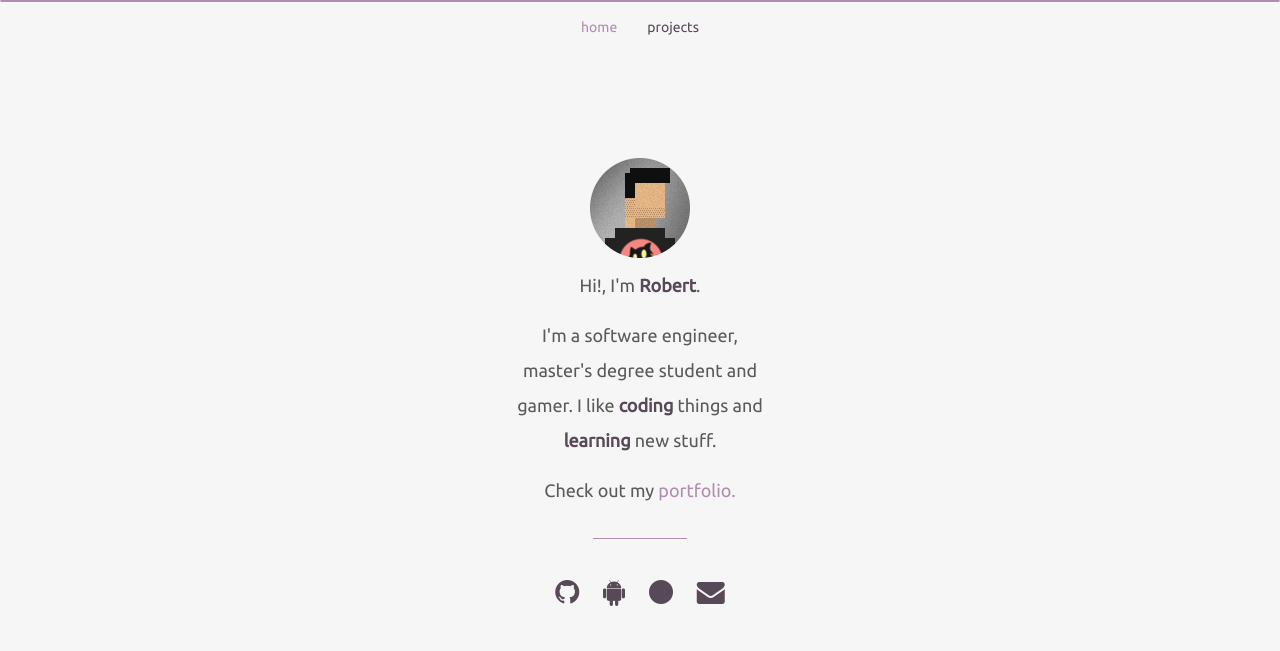
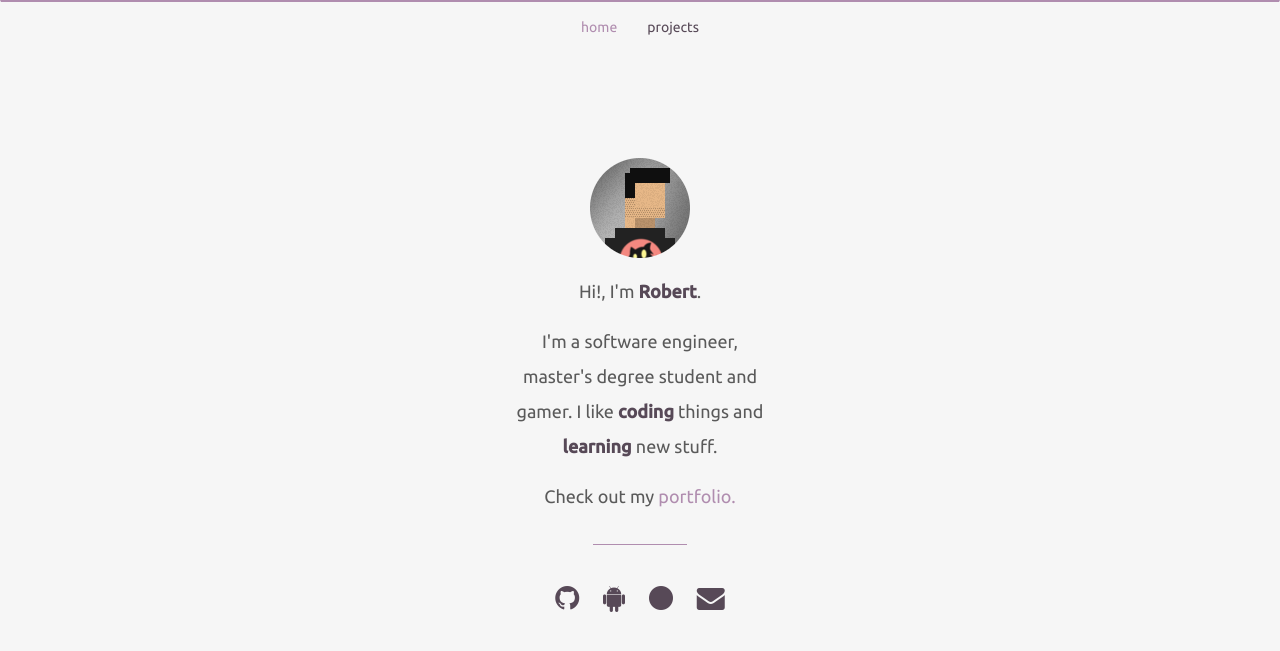
Before and after one commit to krovs/portfolio, a Jekyll site: the page built from index.html, in a window 1280 px wide. Shown: the top 651 px of the page. Built offline with Jekyll 4.4.1, drawn with Linux system fonts in a browser that asks for light colours; nearby versions of some CDN libraries.

Commit message:
Add font weight

```diff
--- a/_includes/head.html
+++ b/_includes/head.html
@@ -7,7 +7,7 @@
 
   <title>{% if page.title %}{{ page.title | escape }}{% else %}{{ site.title | escape }}{% endif %}</title>
   <meta name="description" content="{% if page.excerpt %}{{ page.excerpt | strip_html | strip_newlines | truncate: 160 }}{% else %}{{ site.description }}{% endif %}">
-  <link href='https://fonts.googleapis.com/css?family=Ubuntu' rel='stylesheet' type='text/css'>
+  <link href='https://fonts.googleapis.com/css?family=Ubuntu:400,500' rel='stylesheet' type='text/css'>
   <link href='/css/font-awesome.min.css' rel='stylesheet' type='text/css'>
   <link href="/css/bootstrap.min.css" rel="stylesheet">
 
--- a/css/main.scss
+++ b/css/main.scss
@@ -3,7 +3,7 @@
 ---
 @charset "utf-8";
 
-@import url(https://fonts.googleapis.com/css?family=Ubuntu);
+@import url(https://fonts.googleapis.com/css?family=Ubuntu:400,500);
 
 // variables
 $background-color:          #f6f6f6!important;
@@ -66,7 +66,7 @@
 }
 
 .himage {
-    margin-bottom:10px;
+    margin-bottom:16px;
 }
 
 .hipara {
```
